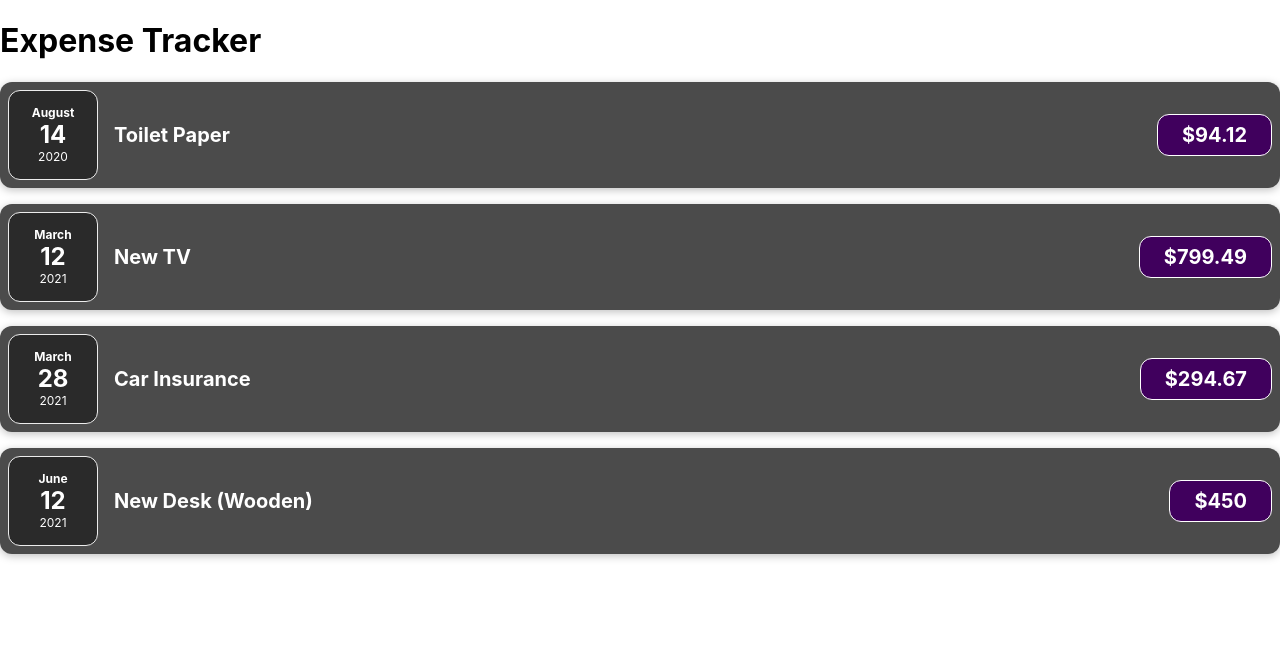
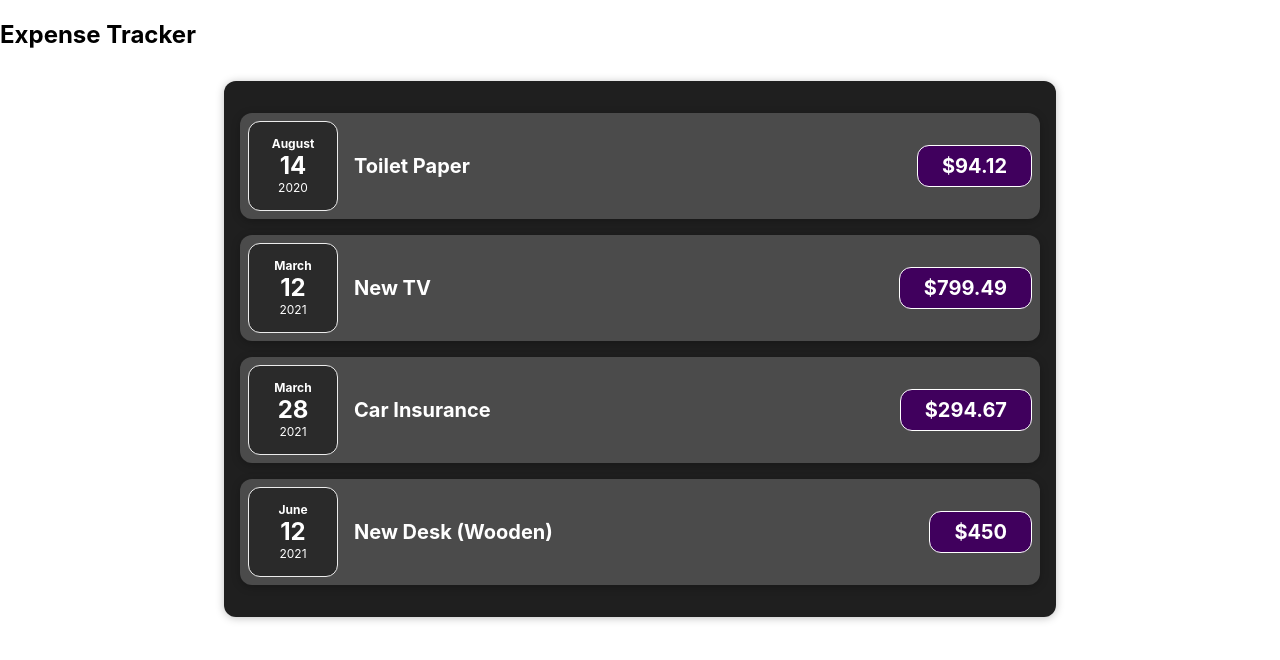
Before and after one commit to allanlalangan/expense-tracker, a React (Create React App) app: page / in a window 1280 px wide. Shown: the top 660 px of the page. Built offline with nearby package versions, Linux system fonts and the light colour scheme.

Commit message:
moved all rendered ExpenseItem components into its own Expenses component, which is rendered in the App component. added styles to Expenses component. moved expensesData into src folder.

```diff
--- a/src/App.js
+++ b/src/App.js
@@ -1,13 +1,11 @@
-import ExpenseItem from "./components/ExpenseItem";
-import expensesData from "./components/expensesData";
+import Expenses from "./components/Expenses";
+import expensesData from "./expensesData";
 
 function App() {
   return (
     <div>
-      <h1>Expense Tracker</h1>
-      {expensesData.map((expense) => {
-        return <ExpenseItem {...expense} />;
-      })}
+      <h2>Expense Tracker</h2>
+      <Expenses data={expensesData} />
     </div>
   );
 }
--- /dev/null
+++ b/src/components/Expenses.css
@@ -0,0 +1,9 @@
+.expenses {
+  padding: 1rem;
+  background-color: rgb(31, 31, 31);
+  margin: 2rem auto;
+  width: 50rem;
+  max-width: 95%;
+  border-radius: 12px;
+  box-shadow: 0 1px 8px rgba(0, 0, 0, 0.25);
+}
--- a/src/components/Expenses.js
+++ b/src/components/Expenses.js
@@ -0,0 +1,14 @@
+import ExpenseItem from "./ExpenseItem";
+import "./Expenses.css";
+
+function Expenses(props) {
+  return (
+    <div className="expenses">
+      {props.data.map((expense) => {
+        return <ExpenseItem {...expense} />;
+      })}
+    </div>
+  );
+}
+
+export default Expenses;
```
Also changed, not shown: src/expensesData.js (renamed from src/components/expensesData.js).
